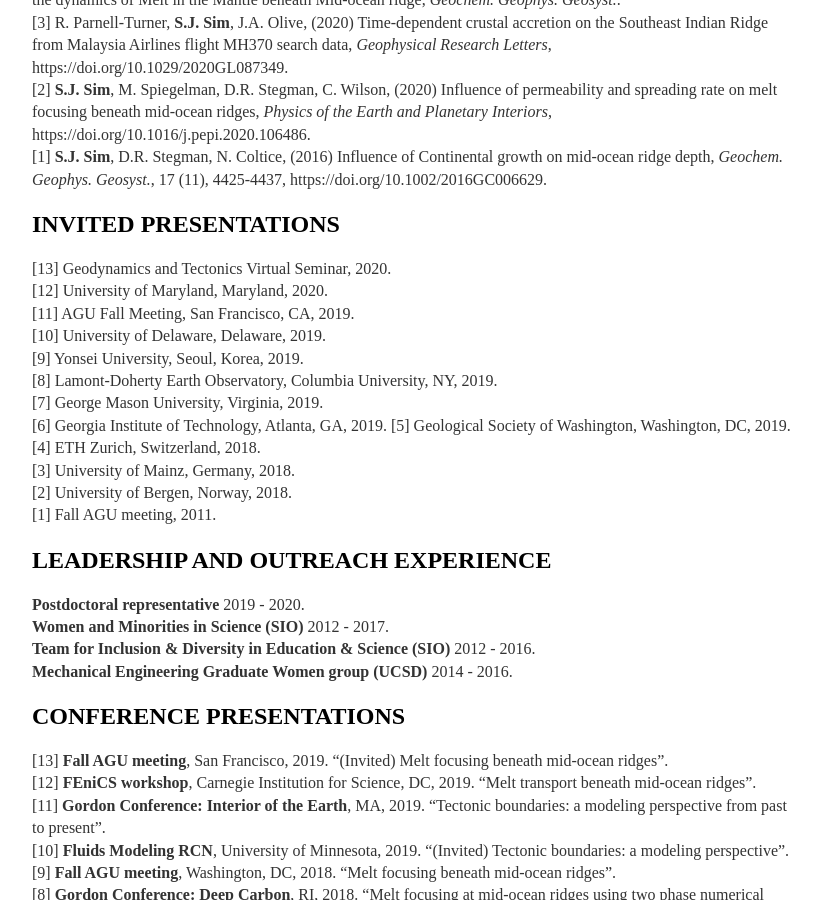
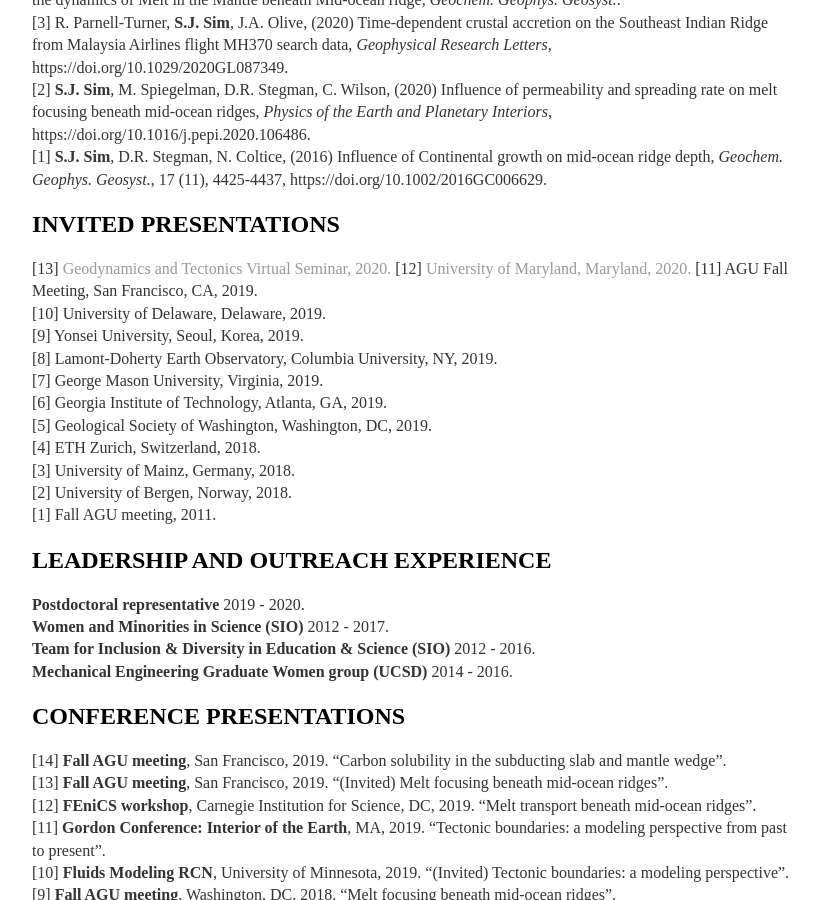
Before and after one commit to joycesim/joycesim.github.io, a Jekyll site: the page built from cv/index.md, in a window 1280 px wide and 900 px high, scrolled down 1910 px. Shown: the whole window, without its empty margins (224-1045 px from the left). Built offline with Jekyll 4.4.1, drawn with Linux system fonts in a browser that asks for light colours; some of the changed lines change nothing that is shown; some of the changed text lies outside the part shown.

Commit message:
Update index.md
Add videos for seminars

```diff
--- a/cv/index.md
+++ b/cv/index.md
@@ -25,7 +25,7 @@ Carbon transport at subduction zones using two-phase flow numerical models.
 **Graduate Student Researcher (UCSD) 2014 - 2018**.
 Analyzed mantle convection model outputs to look at depths of mid-ocean ridges through Earth's evolution and developed two phase flow input codes, M3LT, for TerraFERMA software to study melt focusing at mid-ocean ridges.
 **Graduate Student Researcher (UCSD) 2011 - 2014**.
-Impact of vent asymmetry on explosive volcanic eruptions.
+Impact of vent asymmetry on explosive volcanic eruptions with Darcy Ogden.
 **Undergraduate Research Project (UCSD) 2010 - 2011**.
 Microseismic signatures of hurricane Ioke and hurricane Katrina.
 **Undergraduate Research Assistant (UCSD) 2010 - 2011**.
@@ -74,8 +74,8 @@ Thurgood Marshall College and Scripps Institution of Oceanography.
 [1] **S.J. Sim**, D.R. Stegman, N. Coltice, (2016) Influence of Continental growth on mid-ocean ridge depth, *Geochem. Geophys. Geosyst.*, 17 (11), 4425-4437,  https://doi.org/10.1002/2016GC006629.
 
 ## INVITED PRESENTATIONS
-[13] Geodynamics and Tectonics Virtual Seminar, 2020.
-[12] University of Maryland, Maryland, 2020.
+[13] [Geodynamics and Tectonics Virtual Seminar, 2020.](https://www.youtube.com/watch?v=Sswf_4NkMvc)
+[12] [University of Maryland, Maryland, 2020.](https://www.youtube.com/watch?v=5I66LxrcUj8)
 [11] AGU Fall Meeting, San Francisco, CA, 2019.
 [10] University of Delaware, Delaware, 2019.
 [9] Yonsei University, Seoul, Korea, 2019.
@@ -95,6 +95,7 @@ Thurgood Marshall College and Scripps Institution of Oceanography.
 **Mechanical Engineering Graduate Women group (UCSD)** 2014 - 2016.
 
 ## CONFERENCE PRESENTATIONS
+[14] **Fall AGU meeting**, San Francisco, 2019. "Carbon solubility in the subducting slab and mantle wedge".
 [13] **Fall AGU meeting**, San Francisco, 2019. "(Invited) Melt focusing beneath mid-ocean ridges".
 [12] **FEniCS workshop**, Carnegie Institution for Science, DC, 2019. "Melt transport beneath mid-ocean ridges".
 [11] **Gordon Conference: Interior of the Earth**, MA, 2019. "Tectonic boundaries: a modeling perspective from past to present".
```
